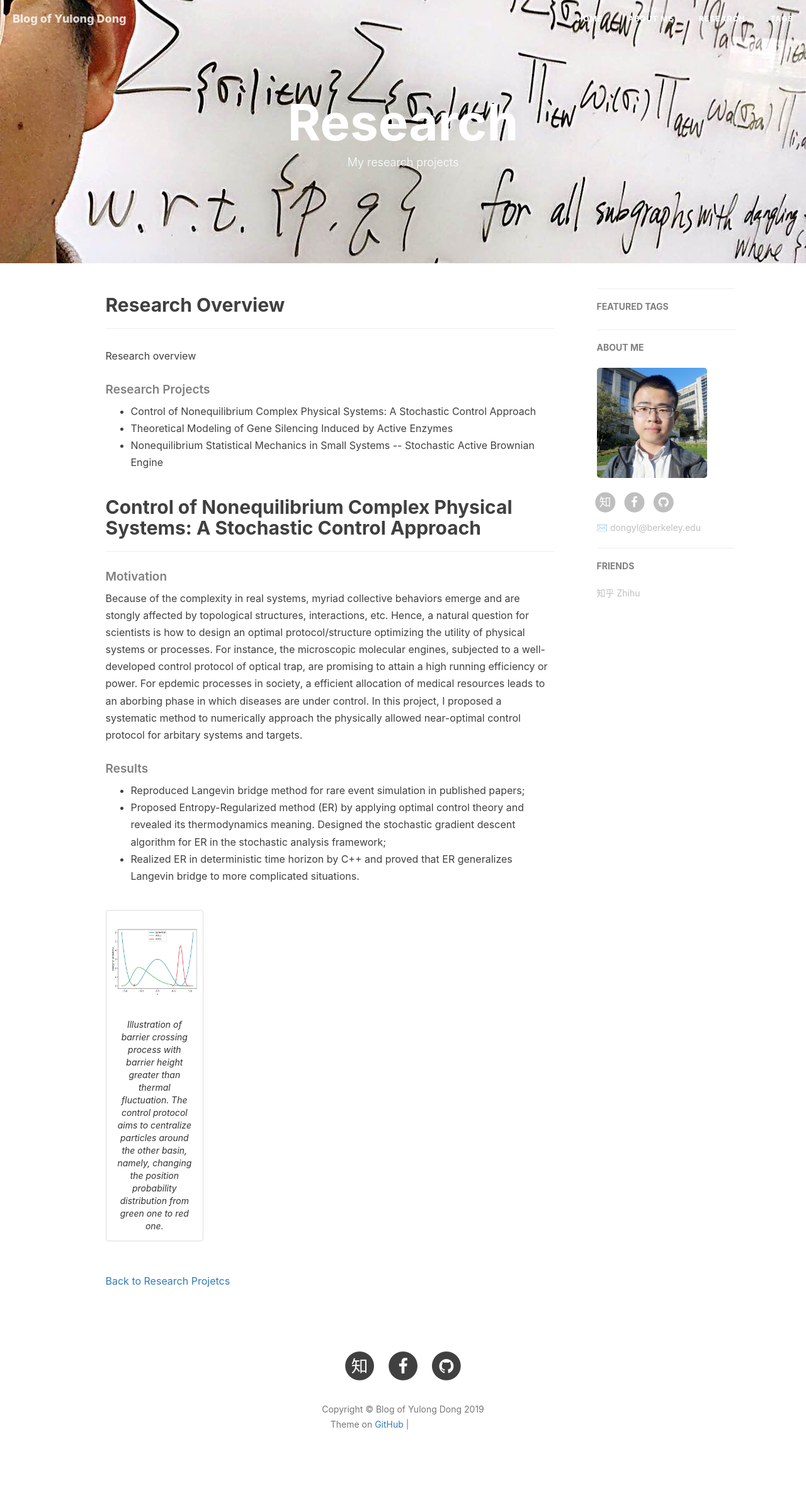
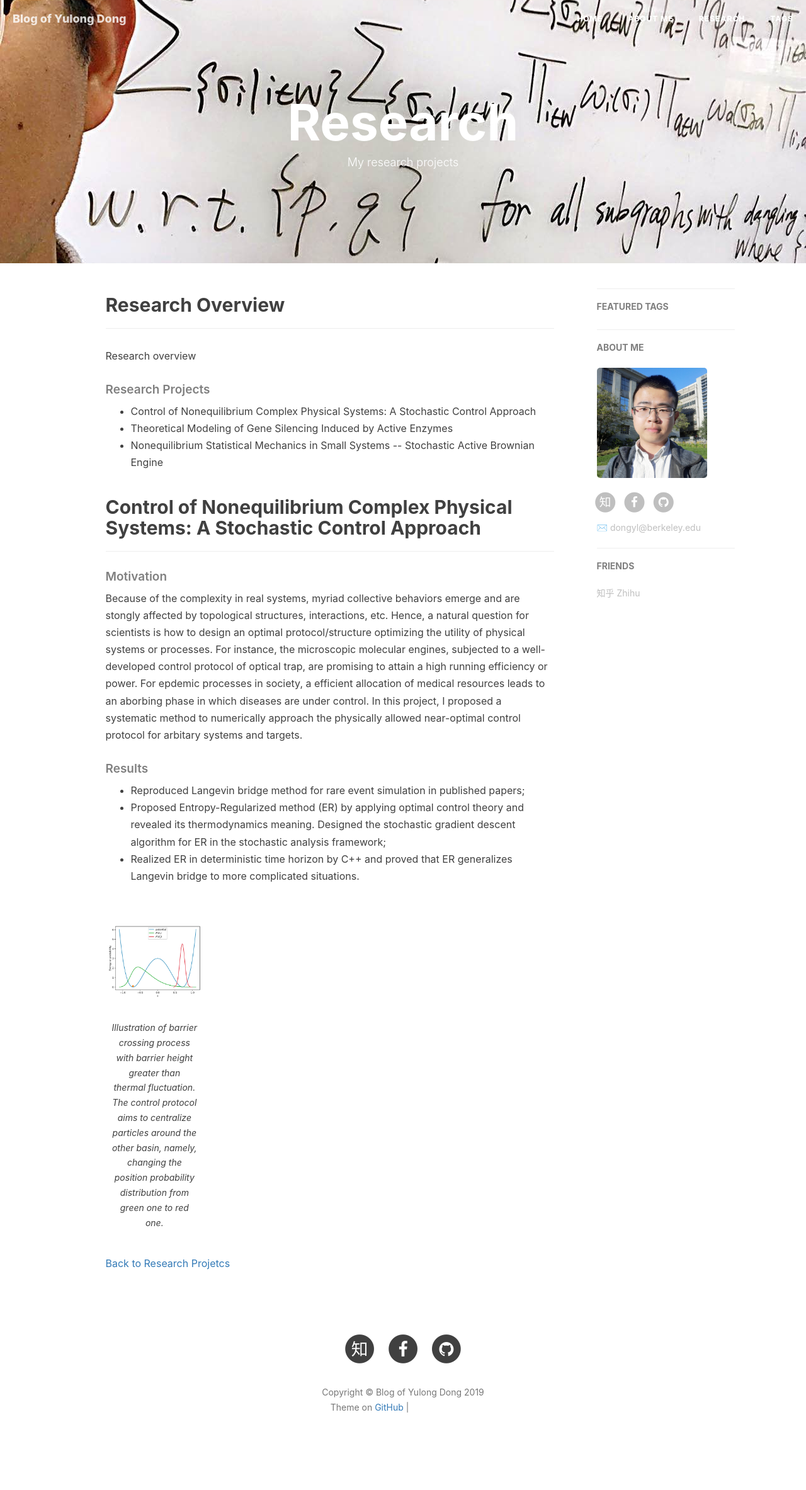
Before and after one commit to dongylaq/dongylaq.github.io, a Jekyll site: the page built from research.html, in a window 1280 px wide. Shown: the whole page at 63% size. Built offline with Jekyll 4.4.1, drawn with Linux system fonts in a browser that asks for light colours; nearby versions of some CDN libraries; comment, search, counter and statistics services are not loaded; after the commit the page ends 2339 px from its top, so only the background shows below that; grey boxes are pictures that could not be loaded.

Commit message:
Update research.html

```diff
--- a/research.html
+++ b/research.html
@@ -41,12 +41,12 @@ header-img: "img/title.jpeg"
     </ul>
     <div class="row">
         <div class="col-md-3">
-            <div class="thumbnail">
+            <!--<div class="thumbnail">-->
                 <img src="/img/rsc/illustration-optcontrol.png" width="560"  height="480">
                     <div class="caption">
                         Illustration of barrier crossing process with barrier height greater than thermal fluctuation. The control protocol aims to centralize particles around the other basin, namely, changing the position probability distribution from green one to red one.
                     </div>
-            </div>
+            <!--</div>-->
         </div>
   <!--      <div class="col-md-3">
             <div class="thumbnail">
```
